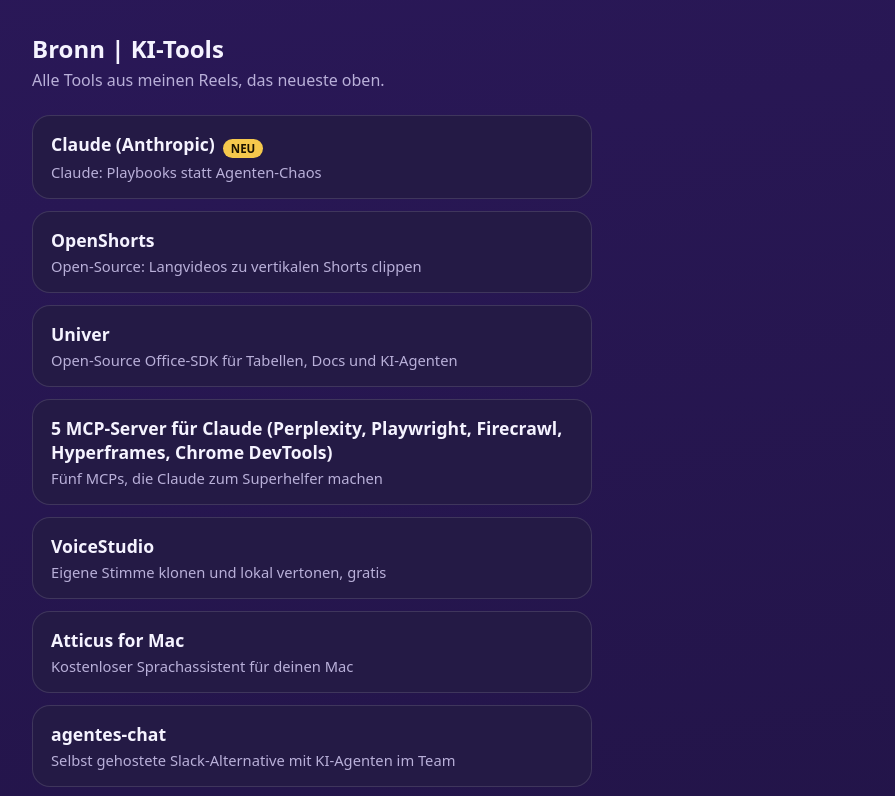
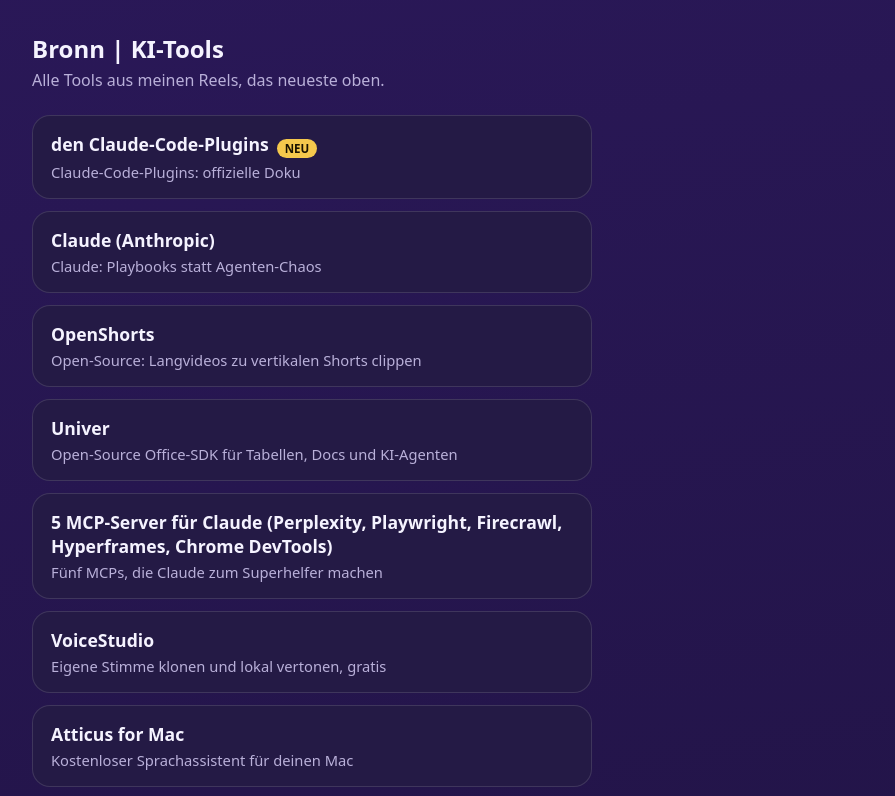
Before and after one commit to noahpf008/bronn-legal, a plain HTML site: page links.html in a window 1280 px wide. Shown: the top 796 px of the page, without its empty margins (328-1223 px from the left). Drawn offline with Linux system fonts and the light colour scheme.

Commit message:
Link-Seite: den Claude-Code-Plugins (87-karussell-DfWR5BWiGct)

```diff
--- a/links.html
+++ b/links.html
@@ -14,7 +14,8 @@ footer{margin-top:32px;color:var(--dim);font-size:.8em}footer a{color:var(--dim)
 <h1>Bronn | KI-Tools</h1>
 <p class="sub">Alle Tools aus meinen Reels, das neueste oben.</p>
 <!-- TOOLS-START (wird von der Pipeline gepflegt) -->
-<a class="tool" id="84-ig-de-mpo9amzq" href="https://claude.com/product/overview"><b>Claude (Anthropic)</b><span class="neu">NEU</span><span>Claude: Playbooks statt Agenten-Chaos</span></a>
+<a class="tool" id="87-karussell-dfwr5bwigct" href="https://code.claude.com/docs/en/plugins"><b>den Claude-Code-Plugins</b><span class="neu">NEU</span><span>Claude-Code-Plugins: offizielle Doku</span></a>
+<a class="tool" id="84-ig-de-mpo9amzq" href="https://claude.com/product/overview"><b>Claude (Anthropic)</b><span>Claude: Playbooks statt Agenten-Chaos</span></a>
 <a class="tool" id="78-thema-openshorts-streams-automatisch" href="https://github.com/mutonby/openshorts"><b>OpenShorts</b><span>Open-Source: Langvideos zu vertikalen Shorts clippen</span></a>
 <a class="tool" id="79-thema-univer-opensource-officesuite-" href="https://github.com/dream-num/univer"><b>Univer</b><span>Open-Source Office-SDK für Tabellen, Docs und KI-Agenten</span></a>
 <a class="tool" id="76-ig-dfbionlmcsp" href="https://github.com/heygen-com/hyperframes"><b>5 MCP-Server für Claude (Perplexity, Playwright, Firecrawl, Hyperframes, Chrome DevTools)</b><span>Fünf MCPs, die Claude zum Superhelfer machen</span></a>
```
